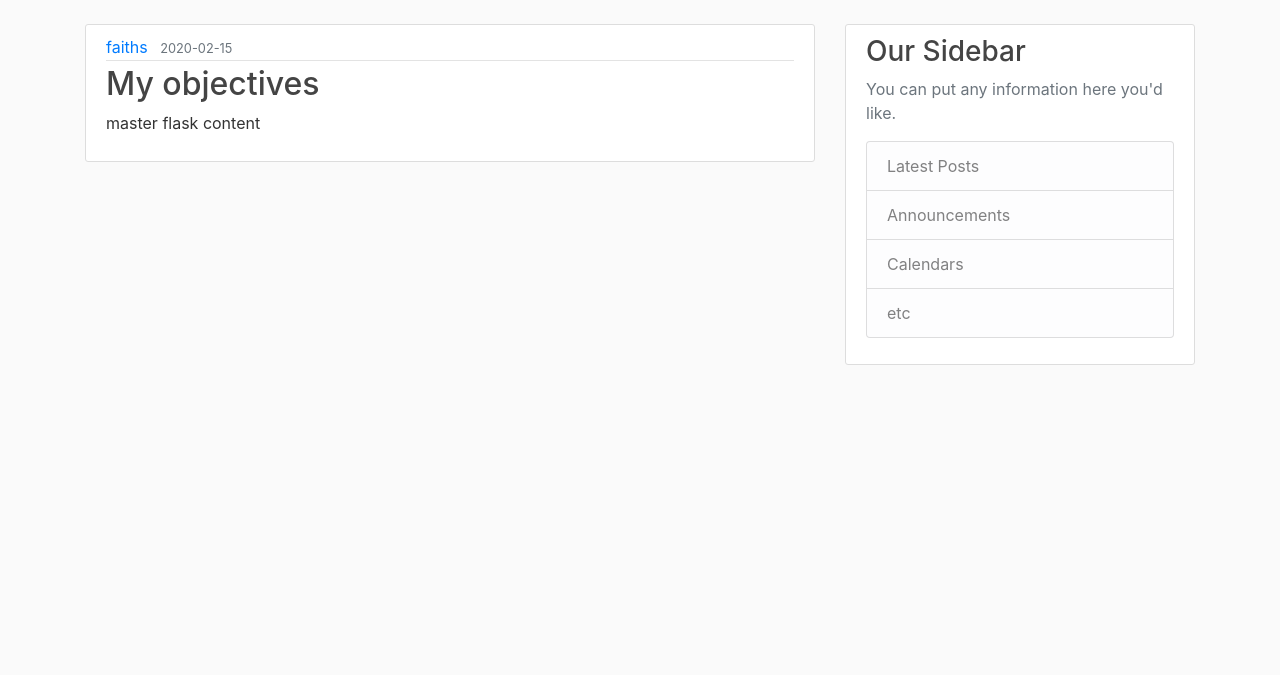
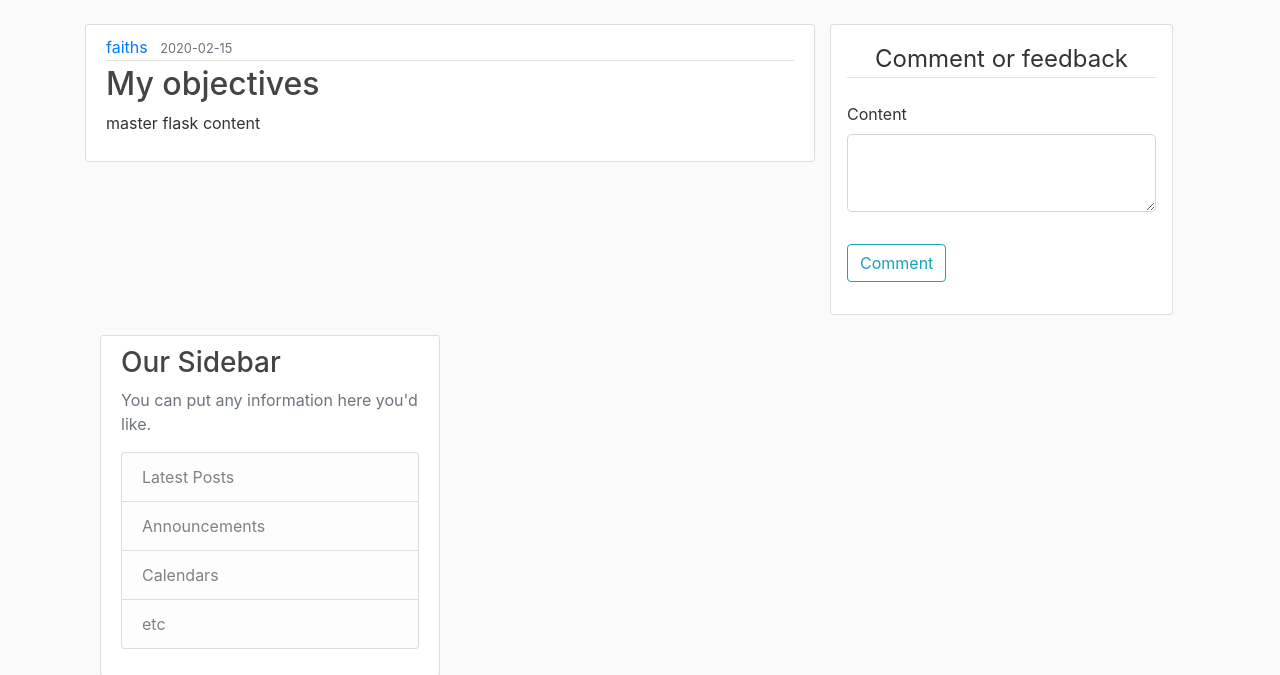
Before and after one commit to chepkiruibetty/amazing-blog, a Flask app: page /post/1 in a window 1280 px wide. Shown: the part 56-731 px from the top of the page. Run offline with Flask 2, Linux system fonts and the light colour scheme; data comes from the database, SQL or seed files in the repository; some libraries are stand-ins or nearby versions.

Commit message:
add content section for the form

```diff
--- a/blog/templates/blog.html
+++ b/blog/templates/blog.html
@@ -16,6 +16,31 @@
         </div>
         <h2 class="article-title">{{ post.title }}</h2>
         <p class="article-content">{{ post.content }}</p>
+    </div>
+    </div>
+    <div class="content-section p-3">
+        <form action="" method="POST">
+            {{form.hidden_tag()}}
+            <fieldset class="form-group">
+                <legend class="border-bottom mb-4 mt-5 text-center">Comment or feedback</legend>
+                <div class="form-group">
+                    {{ form.content.label(class="form-control-label") }}
+                    {% if form.content.errors %}
+                    {{ form.content(class="form-control form-control-lg is-invalid") }}
+                    <div class="invalid-feedback">
+                        {% for error in form.content.errors %}
+                        <span>{{ error }}</span>
+                        {% endfor %}
+                    </div>
+                    {% else %}
+                    {{ form.content(class="form-control form-control-lg") }}
+                    {% endif %}
+                </div>
+            </fieldset>
+            <div class="form-group">
+                {{form.submit(class="btn btn-outline-info")}}
+            </div>
+        </form>
     </div>
 </article>
 <!-- Modal -->
@@ -38,4 +63,5 @@
         </div>
     </div>
 </div>
+
 {% endblock content %}
```
